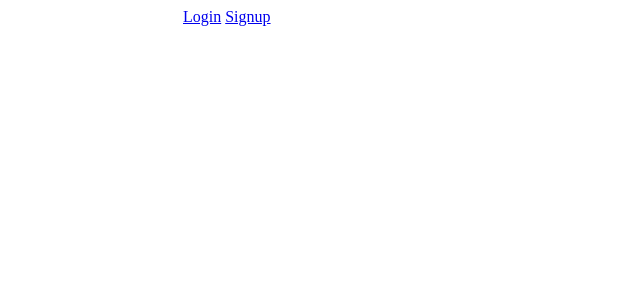
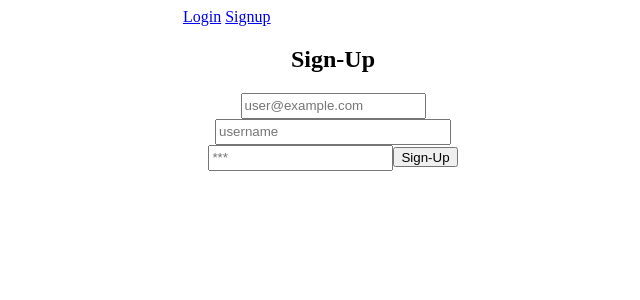
Before and after one commit to alejo4373/todos_react_redux, a React (Create React App) app: page /signup in a window 1280 px wide. Shown: the top 300 px of the page, without its empty margins (307-947 px from the left). Built offline with nearby package versions, Linux system fonts and the light colour scheme.

Commit message:
add signup form and signup client functionality

```diff
--- a/src/api.js
+++ b/src/api.js
@@ -5,3 +5,4 @@ export const addJournalEntry = (entry) => axios.post('/api/journal/add', entry)
 export const fetchJournalEntries = () => axios.get('/api/journal/entries')
 
 export const login = (credentials) => axios.post('/api/auth/login', credentials)
+export const signup = (userInfo) => axios.post('/api/auth/signup', userInfo)
--- /dev/null
+++ b/src/components/Auth/SignupForm.jsx
@@ -0,0 +1,41 @@
+import React from 'react';
+
+const SignupForm = ({
+  username,
+  password,
+  email,
+  handleChange,
+  handleSubmit
+}) => {
+  return (
+    <div>
+      <h2> Sign-Up </h2>
+      <form name="signup" onSubmit={handleSubmit}>
+        <input
+          type="email"
+          name="email"
+          value={email}
+          placeholder="user@example.com"
+          onChange={handleChange}
+        />
+        <input
+          type="text"
+          name="username"
+          value={username}
+          placeholder="username"
+          onChange={handleChange}
+        />
+        <input
+          type="password"
+          name="password"
+          value={password}
+          placeholder="***"
+          onChange={handleChange}
+        />
+        <input type="submit" value="Sign-Up" />
+      </form>
+    </div>
+  )
+}
+
+export default SignupForm;
--- a/src/containers/AuthContainer.jsx
+++ b/src/containers/AuthContainer.jsx
@@ -1,15 +1,17 @@
 import React, { Component } from 'react';
 import { Switch, Route } from 'react-router-dom';
 import { connect } from 'react-redux';
-import { REQUEST_AUTH_LOGIN } from '../store/actionTypes'
+import { REQUEST_AUTH_LOGIN, REQUEST_AUTH_SIGNUP } from '../store/actionTypes'
 import LoginForm from '../components/Auth/LoginForm';
+import SignupForm from '../components/Auth/SignupForm';
 
 class AuthContainer extends Component {
   constructor(props) {
     super(props);
     this.state = {
       username: '',
-      password: ''
+      password: '',
+      email: ''
     }
   }
 
@@ -25,8 +27,13 @@ class AuthContainer extends Component {
 
   handleSubmit = (e) => {
     e.preventDefault()
-    console.log('submitting form')
-    this.props.loginUser(this.state)
+    const formName = e.target.name
+    console.log('submitting', formName)
+    if (formName === "signup") {
+      this.props.signupUser(this.state)
+    } else {
+      this.props.loginUser(this.state)
+    }
   }
 
   handleChange = (e) => {
@@ -49,6 +56,20 @@ class AuthContainer extends Component {
     )
   }
 
+  renderSignupForm = (routeProps) => {
+    const { username, password, email } = this.state;
+    return (
+      <SignupForm
+        username={username}
+        password={password}
+        email={email}
+        handleChange={this.handleChange}
+        handleSubmit={this.handleSubmit}
+        {...routeProps}
+      />
+    )
+  }
+
   render() {
     const { location } = this.props
     return (
@@ -59,6 +80,7 @@ class AuthContainer extends Component {
         }
         <Switch>
           <Route path="/login" render={this.renderLoginForm} />
+          <Route path="/signup" render={this.renderSignupForm} />
         </Switch>
       </>
     )
@@ -72,6 +94,10 @@ const mapDispatchToProps = (dispatch) => {
     loginUser: (credentials) => dispatch({
       type: REQUEST_AUTH_LOGIN,
       payload: { credentials: credentials }
+    }),
+    signupUser: (userInfo) => dispatch({
+      type: REQUEST_AUTH_SIGNUP,
+      payload: { userInfo }
     })
   }
 }
--- a/src/store/actionTypes.js
+++ b/src/store/actionTypes.js
@@ -11,5 +11,6 @@ export const DELETE_TODO = 'DELETE_TODO';
 export const TOGGLE_COMPLETED = 'TOGGLE_COMPLETED';
 
 export const REQUEST_AUTH_LOGIN = 'REQUEST_AUTH_LOGIN';
+export const REQUEST_AUTH_SIGNUP = 'REQUEST_AUTH_SIGNUP';
 export const RECEIVE_AUTH_USER = 'RECEIVE_AUTH_USER';
 export const RECEIVE_AUTH_ERROR = 'RECEIVE_AUTH_ERROR';
--- a/src/store/sagas/auth.js
+++ b/src/store/sagas/auth.js
@@ -1,6 +1,7 @@
 import { call, put, takeEvery } from 'redux-saga/effects';
 import {
   REQUEST_AUTH_LOGIN,
+  REQUEST_AUTH_SIGNUP,
   RECEIVE_AUTH_USER,
   RECEIVE_AUTH_ERROR
 } from '../actionTypes'
@@ -20,8 +21,23 @@ function* loginUser(action) {
   }
 }
 
+function* signupUser(action) {
+  try {
+    const { data } = yield call(api.signup, action.payload.userInfo)
+    yield put({
+      type: RECEIVE_AUTH_USER,
+      payload: { user: data.payload.user }
+    })
+  } catch (err) {
+    const { message } = err.response.data
+    yield put({ type: RECEIVE_AUTH_ERROR, error: message })
+
+  }
+}
+
 function* authSagaWatcher() {
   yield takeEvery(REQUEST_AUTH_LOGIN, loginUser);
+  yield takeEvery(REQUEST_AUTH_SIGNUP, signupUser);
 }
 
 export default authSagaWatcher;
```
